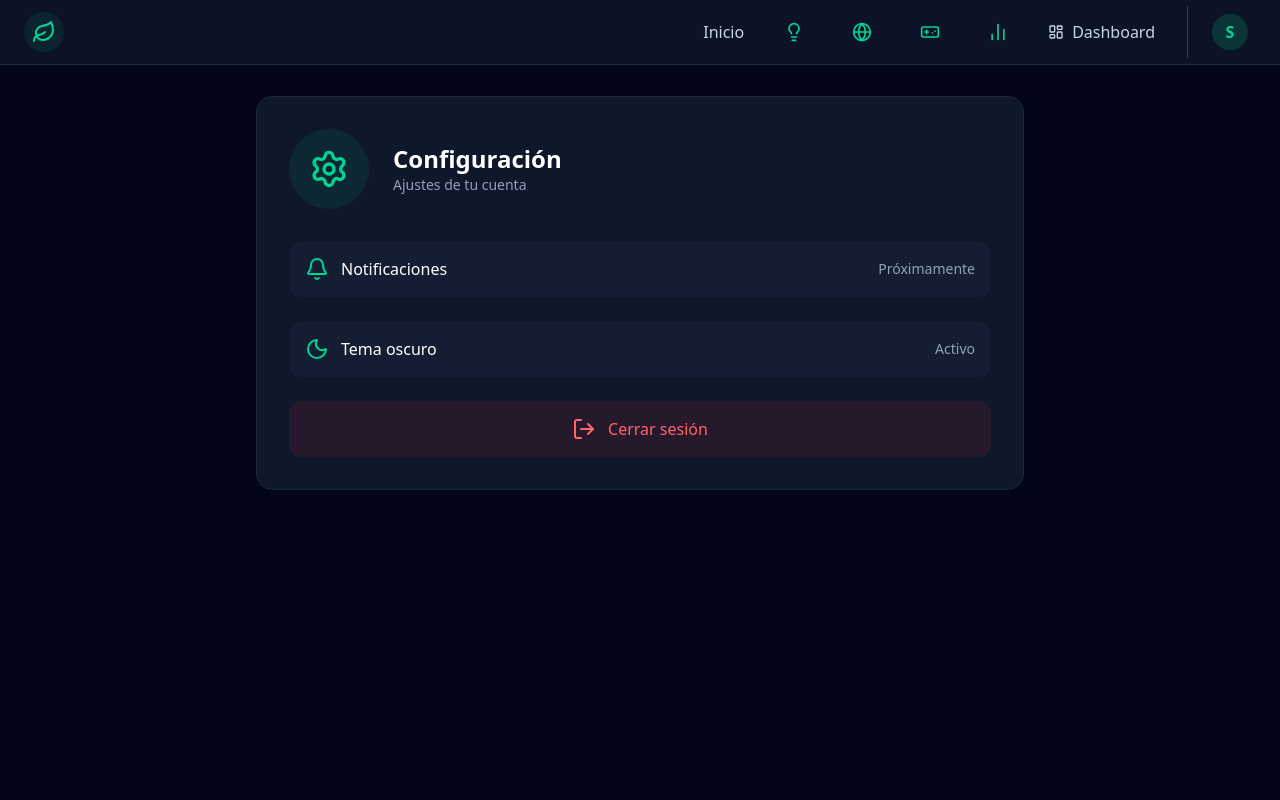
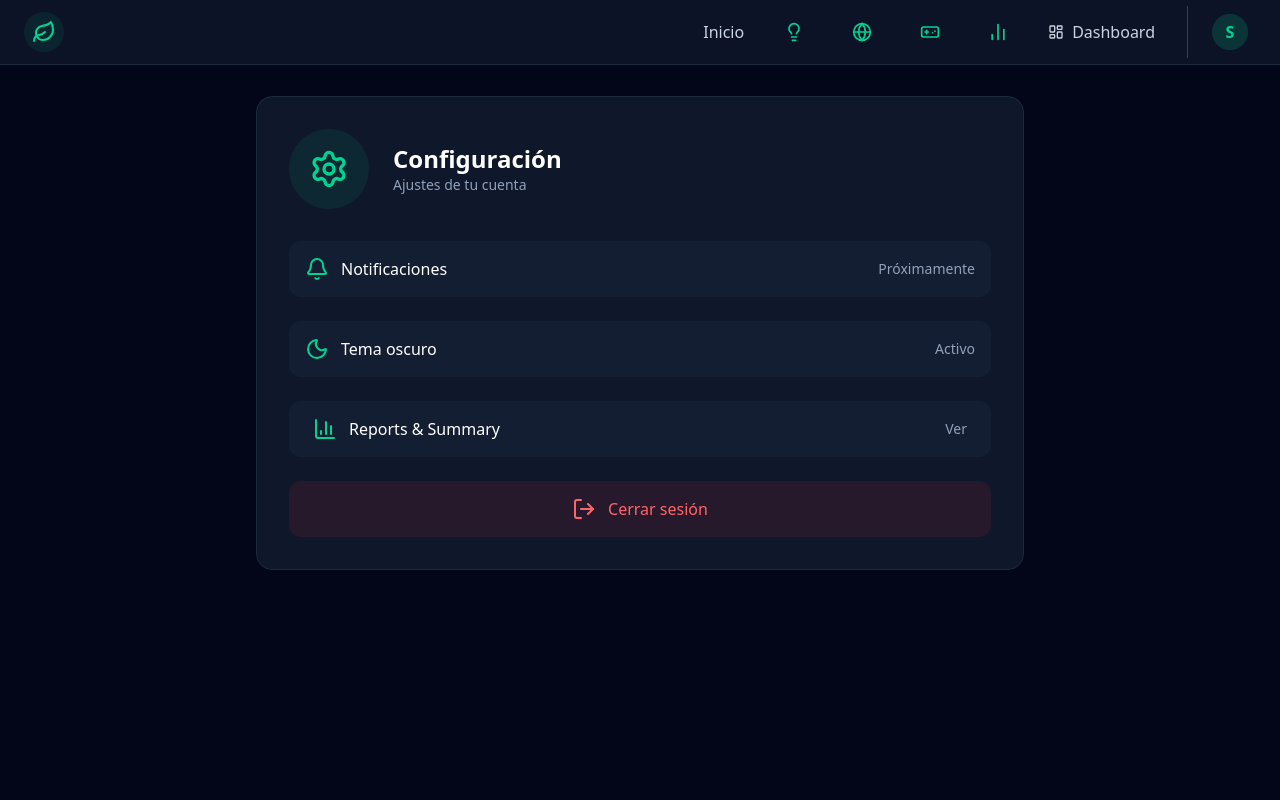
Before and after one commit to matezepam/app-guardian, a React (Vite) app in the folder frontend/: page /settings in a window 1280 px wide. Shown: the top 800 px of the page. Built offline with nearby package versions, Linux system fonts and the light colour scheme; sample sign-in values are in the browser's storage.

Commit message:
Add New Private Route

```diff
--- a/frontend/src/pages/Profile/Settings.jsx
+++ b/frontend/src/pages/Profile/Settings.jsx
@@ -1,7 +1,7 @@
-import { Settings as SettingsIcon, Bell, Moon, LogOut } from 'lucide-react'
-import { motion } from 'framer-motion'
-import { useAuth } from '../../context/AuthContext'
-import { useNavigate } from 'react-router-dom'
+import { Settings as SettingsIcon, Bell, Moon, LogOut, BarChart3 } from "lucide-react"
+import { motion } from "framer-motion"
+import { useAuth } from "../../context/AuthContext"
+import { useNavigate } from "react-router-dom"
 
 export default function Settings() {
   const { logout } = useAuth()
@@ -9,13 +9,12 @@ export default function Settings() {
 
   const handleLogout = () => {
     logout()
-    navigate('/')
+    navigate("/")
   }
 
   return (
     <div className="min-h-screen bg-slate-950 pt-24 px-6">
       <div className="max-w-3xl mx-auto">
-
         <motion.div
           initial={{ opacity: 0, y: 30 }}
           animate={{ opacity: 1, y: 0 }}
@@ -55,6 +54,17 @@ export default function Settings() {
             </div>
 
             <button
+              onClick={() => navigate("/settings/reports")}
+              className="w-full flex items-center justify-between px-6 py-4 rounded-xl bg-slate-800/40 hover:bg-slate-800 transition"
+            >
+              <div className="flex items-center gap-3">
+                <BarChart3 className="text-emerald-400" />
+                <span className="text-white">Reports & Summary</span>
+              </div>
+              <span className="text-slate-400 text-sm">Ver</span>
+            </button>
+
+            <button
               onClick={handleLogout}
               className="w-full flex items-center justify-center gap-3 px-6 py-4 rounded-xl bg-red-500/10 text-red-400 hover:bg-red-500/20 transition"
             >
```
